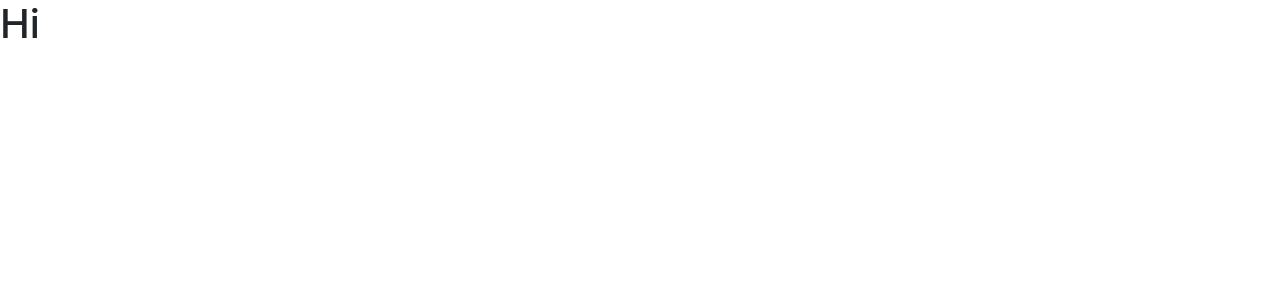
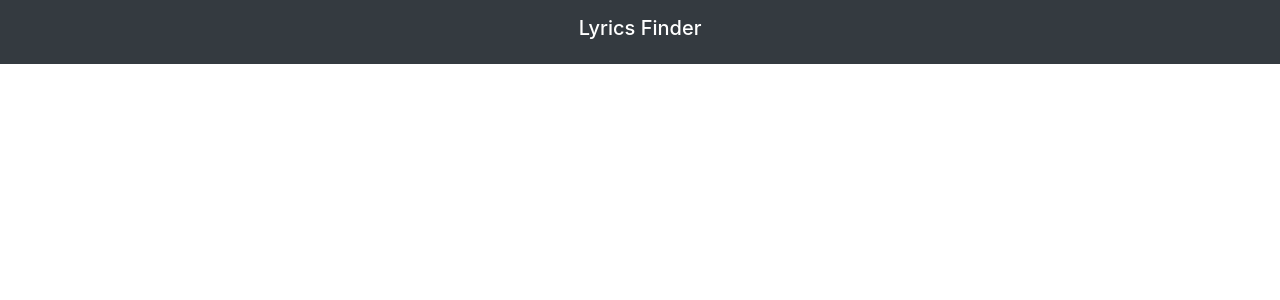
Before and after one commit to danielagg/react-context-api-practice, a React (Create React App) app: page / in a window 1280 px wide. Shown: the top 300 px of the page. Built offline with nearby package versions, Linux system fonts and the light colour scheme.

Commit message:
Created Navbar and empty Index component

```diff
--- a/package.json
+++ b/package.json
@@ -5,6 +5,7 @@
   "dependencies": {
     "react": "^16.8.6",
     "react-dom": "^16.8.6",
+    "react-router-dom": "^5.0.0",
     "react-scripts": "3.0.0"
   },
   "scripts": {
--- a/src/App.js
+++ b/src/App.js
@@ -1,10 +1,19 @@
 import React from "react";
+import { BrowserRouter as Router, Route, Switch } from "react-router-dom";
+import Navbar from "./components/layout/Navbar";
 
 function App() {
   return (
-    <div className="App">
-      <h1>Hi</h1>
-    </div>
+    <Router>
+      <>
+        <Navbar />
+        <div className="container">
+          <Switch>
+            <Route exact path="/" component="IndexComponent" />
+          </Switch>
+        </div>
+      </>
+    </Router>
   );
 }
 
--- /dev/null
+++ b/src/components/layout/Navbar.js
@@ -0,0 +1,11 @@
+import React from "react";
+
+const Navbar = props => {
+  return (
+    <nav className=" navbar navbar-dark bg-dark mb-5">
+      <span className="navbar-brand mh-0 h1 mx-auto">Lyrics Finder</span>
+    </nav>
+  );
+};
+
+export default Navbar;
```
Also changed, not shown: src/components/layout/Index.js (added, +7 -0 lines), 1 other file (tests, documents, lock files or other folders).
